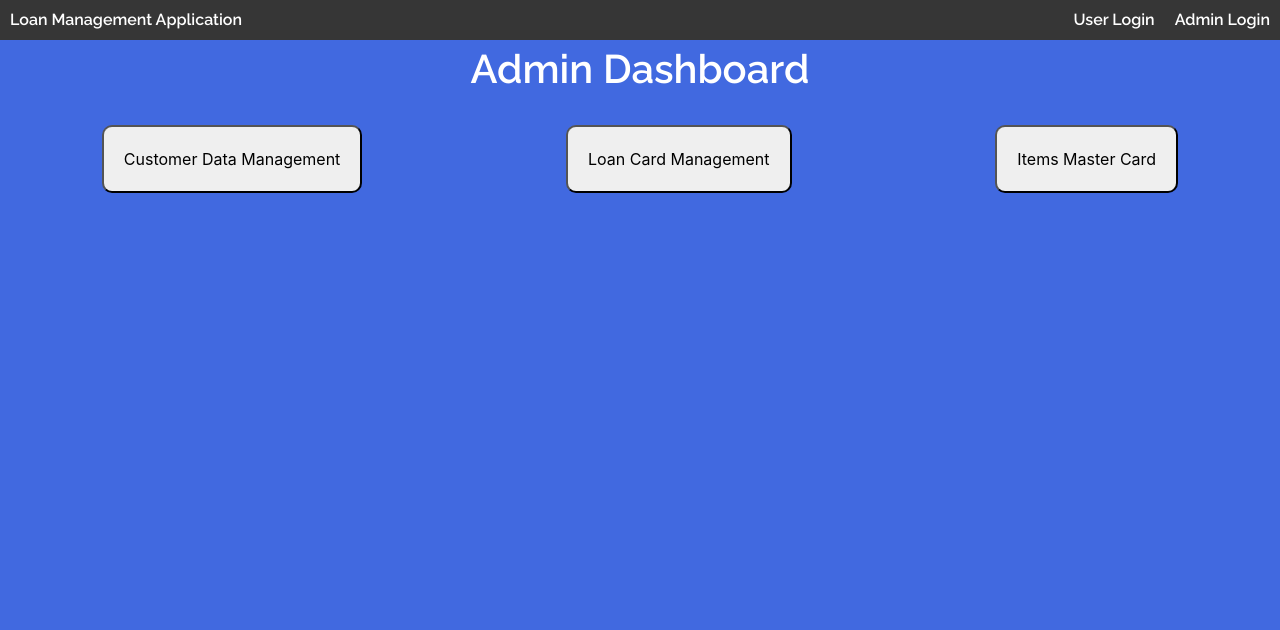
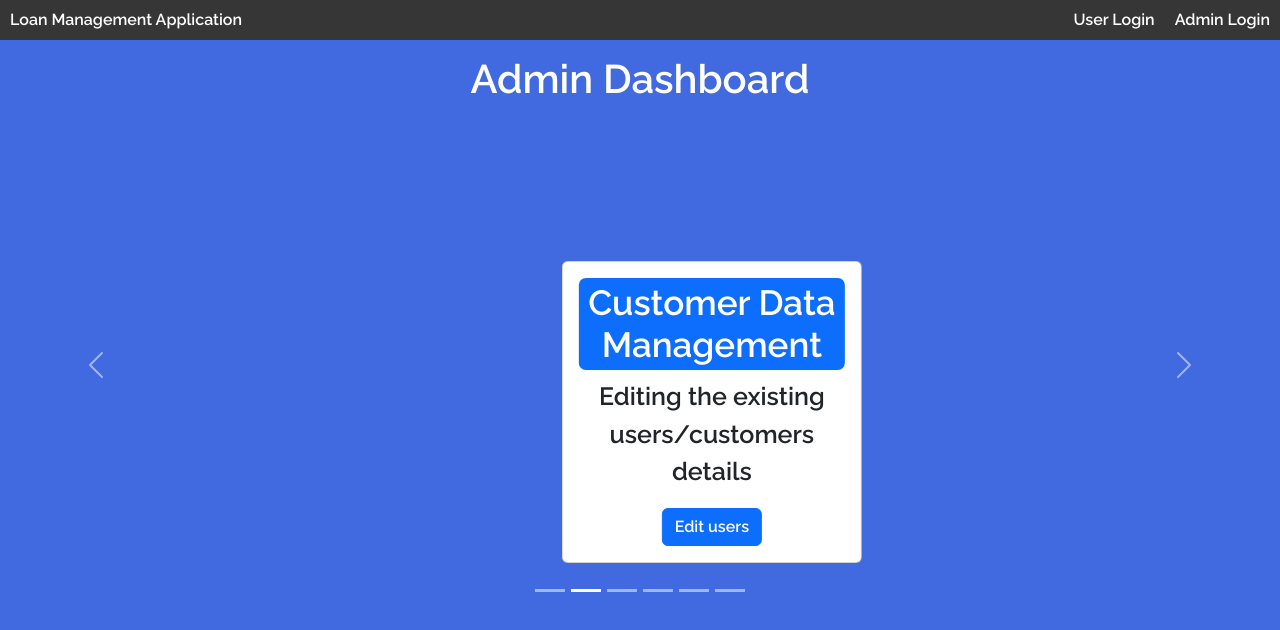
Before and after one commit to kabilan16/LoanManagement, a React (Create React App) app in the folder lma-frontend/: page /adashboard in a window 1280 px wide. Shown: the top 630 px of the page. Built offline with nearby package versions, Linux system fonts and the light colour scheme.

Commit message:
user validation changes and cards carousels added

```diff
--- a/lma-frontend/package.json
+++ b/lma-frontend/package.json
@@ -8,6 +8,7 @@
     "@testing-library/user-event": "^13.5.0",
     "bootstrap": "^5.3.1",
     "react": "^18.2.0",
+    "react-bootstrap": "^2.8.0",
     "react-dom": "^18.2.0",
     "react-scripts": "^5.0.1",
     "typewriter-effect": "^2.20.1",
--- a/lma-frontend/src/LoginPage.css
+++ b/lma-frontend/src/LoginPage.css
@@ -9,6 +9,26 @@
 }
 body{
     background-color:#4169e0 ;
+}
+
+.carousel .card {
+    width: 300px; /* Adjust the width as needed */
+    margin: 0 auto; /* Center the cards */
+    margin-top: 150px;
+    margin-bottom: 55px;
+    font-size: 25px;
+    font-weight: bold;
+    font-family: 'Raleway', sans-serif;
+    text-align: center;
+  }
+
+.card-title
+{
+    background-color:  #0d6efd;
+    border-radius: 7px;
+    padding: 4px;
+    color: white;
+    font-size: 35px;
 }
 .lma
 {
@@ -69,7 +89,7 @@ input
     font-family: 'Raleway', sans-serif;
     color: white;
     font-size: 40px;
-    margin-top: 5px;
+    margin-top: 15px;
 }
 
 .homeright
--- a/lma-frontend/src/components/AdminDashboard.js
+++ b/lma-frontend/src/components/AdminDashboard.js
@@ -1,17 +1,86 @@
 import "../LoginPage.css";
+
+import React from "react";
+import { Carousel, Card, Button } from "react-bootstrap";
+import { Link } from "react-router-dom";
+
 function AdminDashboard() {
   return (
     <div>
       <center>
         <h3 className="pagetitle">Admin Dashboard</h3>
       </center>
-      <br></br>
-      <div style={{ display: "flex", justifyContent: "space-around" }}>
-        {" "}
-        <button className="adashboard">Customer Data Management</button>
-        <button className="adashboard"> Loan Card Management</button>
-        <button className="adashboard">Items Master Card</button>
-      </div>
+
+      <Carousel>
+        <Carousel.Item>
+          <Card>
+            <Card.Body>
+              <Card.Title>Customer Data Management</Card.Title>
+              <Card.Text>Adding new users/customers details</Card.Text>
+              <Link to="/addcustomer">
+                <Button variant="primary">Add users</Button>
+              </Link>
+            </Card.Body>
+          </Card>
+        </Carousel.Item>
+        <Carousel.Item>
+          <Card>
+            <Card.Body>
+              <Card.Title>Customer Data Management</Card.Title>
+              <Card.Text>
+                Editing the existing users/customers details
+              </Card.Text>
+              <Link to="/page1">
+                <Button variant="primary">Edit users</Button>
+              </Link>
+            </Card.Body>
+          </Card>
+        </Carousel.Item>
+        <Carousel.Item>
+          <Card>
+            <Card.Body>
+              <Card.Title>Loan Card Management</Card.Title>
+              <Card.Text>Add details for new Loan cards</Card.Text>
+              <Link to="/page2">
+                <Button variant="primary">Add Loan Card </Button>
+              </Link>
+            </Card.Body>
+          </Card>
+        </Carousel.Item>
+        <Carousel.Item>
+          <Card>
+            <Card.Body>
+              <Card.Title>Loan Card Management</Card.Title>
+              <Card.Text>Edit details for existing Loan cards</Card.Text>
+              <Link to="/page2">
+                <Button variant="primary">Edit Loan Card </Button>
+              </Link>
+            </Card.Body>
+          </Card>
+        </Carousel.Item>
+        <Carousel.Item>
+          <Card>
+            <Card.Body>
+              <Card.Title>Items Management</Card.Title>
+              <Card.Text>Add details about an item</Card.Text>
+              <Link to="/page3">
+                <Button variant="primary">Add Item</Button>
+              </Link>
+            </Card.Body>
+          </Card>
+        </Carousel.Item>
+        <Carousel.Item>
+          <Card>
+            <Card.Body>
+              <Card.Title>Items Management</Card.Title>
+              <Card.Text>Edit details of existing items</Card.Text>
+              <Link to="/page3">
+                <Button variant="primary">Edit Items</Button>
+              </Link>
+            </Card.Body>
+          </Card>
+        </Carousel.Item>
+      </Carousel>
     </div>
   );
 }
--- a/lma-frontend/src/components/Loginpage.js
+++ b/lma-frontend/src/components/Loginpage.js
@@ -1,16 +1,29 @@
 import "../LoginPage.css";
 import React, { useState } from "react";
+import { useNavigate } from "react-router-dom";
+
 function LoginPage() {
   const [username, setUsername] = useState("");
   const [password, setPassword] = useState("");
   const [errors, setErrors] = useState({});
 
+  const navigate = useNavigate();
+
   const handleUsernameChange = (e) => {
     setUsername(e.target.value);
+    clearError("username");
   };
 
   const handlePasswordChange = (e) => {
     setPassword(e.target.value);
+    clearError("password");
+  };
+
+  const clearError = (fieldName) => {
+    setErrors((prevErrors) => ({
+      ...prevErrors,
+      [fieldName]: "",
+    }));
   };
 
   const handleSubmit = (e) => {
@@ -29,8 +42,18 @@ function LoginPage() {
     if (Object.keys(validationErrors).length > 0) {
       setErrors(validationErrors);
     } else {
-      // Perform login logic here
-      console.log("Login successful");
+      // Check if username and password match predefined values
+      const predefinedUsers = {
+        // Add your predefined usernames and passwords here
+        "kabilan@gmail.com": "kabilan",
+        "kabilan@wellsfargo.com": "wellsfargo",
+      };
+
+      if (predefinedUsers[username] === password) {
+        navigate("/adashboard"); // Redirect using navigate function
+      } else {
+        setErrors({ login: "Invalid username or password" });
+      }
     }
   };
 
@@ -87,6 +110,8 @@ function LoginPage() {
                         </div>
                       )}
                     </div>
+                    {errors.login && <span>{errors.login}</span>}
+
                     <div className="d-grid">
                       <center>
                         {" "}
--- a/lma-frontend/src/components/UserDashboard.js
+++ b/lma-frontend/src/components/UserDashboard.js
@@ -1,16 +1,49 @@
 import "../LoginPage.css";
+import React from "react";
+import { Carousel, Card, Button } from "react-bootstrap";
+import { Link } from "react-router-dom";
+
 function UserDashboard() {
   return (
     <div>
       <center>
         <h3 className="pagetitle">User Dashboard</h3>
       </center>
-      <br></br>
-      <div style={{ display: "flex", justifyContent: "space-around" }}>
-        <button className="adashboard">View loans</button>
-        <button className="adashboard"> Apply for loans</button>
-        <button className="adashboard">View Items Purchased</button>
-      </div>
+
+      <Carousel>
+        <Carousel.Item>
+          <Card>
+            <Card.Body>
+              <Card.Text>List of loan cards applied by you</Card.Text>
+              <Link to="/page1">
+                <Button variant="primary">View Loans</Button>
+              </Link>
+            </Card.Body>
+          </Card>
+        </Carousel.Item>
+        <Carousel.Item>
+          <Card>
+            <Card.Body>
+              <Card.Text>
+                Select the required products and apply for loan
+              </Card.Text>
+              <Link to="/applyloan">
+                <Button variant="primary">Apply Loan</Button>
+              </Link>
+            </Card.Body>
+          </Card>
+        </Carousel.Item>
+        <Carousel.Item>
+          <Card>
+            <Card.Body>
+              <Card.Text>List of items purchased by you</Card.Text>
+              <Link to="/page3">
+                <Button variant="primary">View Items</Button>
+              </Link>
+            </Card.Body>
+          </Card>
+        </Carousel.Item>
+      </Carousel>
     </div>
   );
 }
--- a/lma-frontend/src/components/UserLogin.js
+++ b/lma-frontend/src/components/UserLogin.js
@@ -1,16 +1,28 @@
 import "../LoginPage.css";
 import React, { useState } from "react";
+import { useNavigate } from "react-router-dom";
 function UserLogin() {
   const [username, setUsername] = useState("");
   const [password, setPassword] = useState("");
   const [errors, setErrors] = useState({});
 
+  const navigate = useNavigate();
+
   const handleUsernameChange = (e) => {
     setUsername(e.target.value);
+    clearError("username");
   };
 
   const handlePasswordChange = (e) => {
     setPassword(e.target.value);
+    clearError("password");
+  };
+
+  const clearError = (fieldName) => {
+    setErrors((prevErrors) => ({
+      ...prevErrors,
+      [fieldName]: "",
+    }));
   };
 
   const handleSubmit = (e) => {
@@ -29,8 +41,16 @@ function UserLogin() {
     if (Object.keys(validationErrors).length > 0) {
       setErrors(validationErrors);
     } else {
-      // Perform login logic here
-      console.log("Login successful");
+      const predefinedUsers = {
+        "kabilan@gmail.com": "kabilan",
+        "kabilan@wellsfargo.com": "wellsfargo",
+      };
+
+      if (predefinedUsers[username] === password) {
+        navigate("/udashboard");
+      } else {
+        setErrors({ login: "Invalid username or password" });
+      }
     }
   };
 
@@ -87,6 +107,7 @@ function UserLogin() {
                         </div>
                       )}
                     </div>
+                    {errors.login && <span>{errors.login}</span>}
                     <div className="d-grid">
                       <center>
                         {" "}
```
Also changed, not shown: 1 other file (tests, documents, lock files or other folders).
